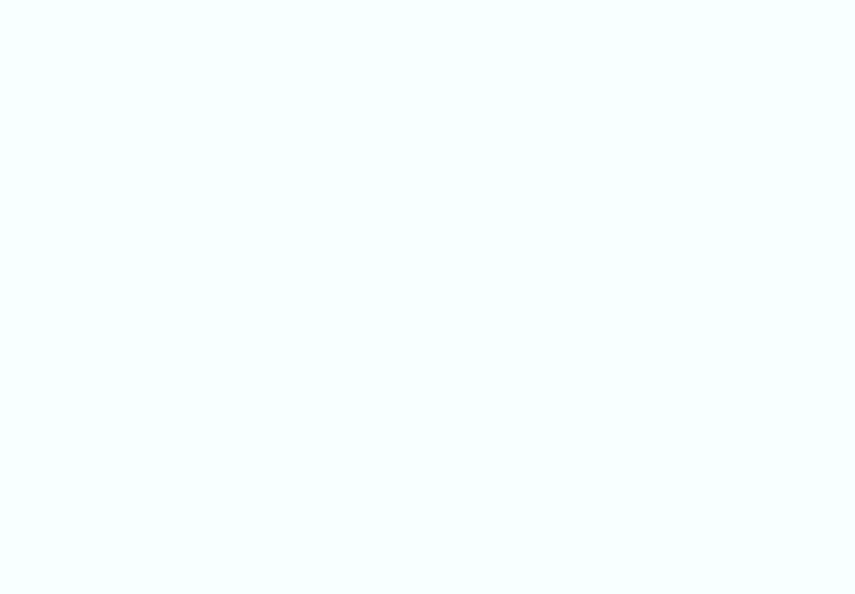
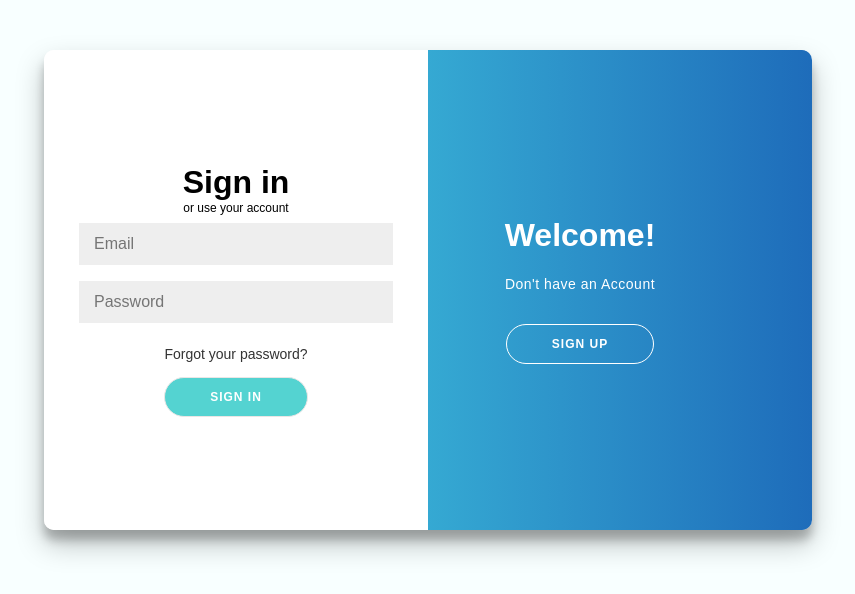
Before and after one commit to Mainudheen/allocation-management, a React (Create React App) app: page /admin-login in a window 1280 px wide. Before the commit this address had no page. Shown: the top 594 px of the page, without its empty margins (212-1067 px from the left). Built offline with nearby package versions, Linux system fonts and the light colour scheme.

Commit message:
Added admin login

```diff
--- a/package.json
+++ b/package.json
@@ -8,6 +8,7 @@
     "@testing-library/react": "^16.3.0",
     "@testing-library/user-event": "^13.5.0",
     "framer-motion": "^12.23.9",
+    "gsap": "^3.13.0",
     "react": "^19.1.0",
     "react-dom": "^19.1.0",
     "react-router-dom": "^7.7.0",
--- a/src/App.js
+++ b/src/App.js
@@ -1,6 +1,9 @@
 import { BrowserRouter as Router, Routes, Route } from 'react-router-dom';
 import HomePage from './components/HomePage';
 import StudentLogin from './components/StudentLogin';
+import AdminAuth from './components/AdminAuth';
+
+
 
 import Dashboard from './components/Dashboard';
 import './styles.css';
@@ -11,6 +14,7 @@
       <Routes>
         <Route path="/" element={<HomePage />} />
         <Route path="/student-login" element={<StudentLogin />} />
+        <Route path="/admin-login" element={<AdminAuth />} />
         <Route path="/dashboard" element={<Dashboard />} />
       </Routes>
     </Router>
--- /dev/null
+++ b/src/components/AdminAuth.css
@@ -0,0 +1,213 @@
+/* Scoped to .admin-auth-container */
+.admin-auth-container {
+  background: #f6f5f7;
+  display: flex;
+  justify-content: center;
+  align-items: center;
+
+  flex-direction: column;
+  font-family: 'Montserrat', sans-serif;
+  height: 100mvh;
+  width: 100%;
+  margin: 0 auto;
+  position: relative;
+  overflow: hidden;
+  margin-top: 50px;
+}
+
+.admin-auth-container h1 {
+  font-weight: bold;
+  margin: 0;
+}
+
+.admin-auth-container p {
+  font-size: 14px;
+  font-weight: 100;
+  line-height: 20px;
+  letter-spacing: 0.5px;
+  margin: 20px 0 30px;
+}
+
+.admin-auth-container span {
+  font-size: 12px;
+}
+
+.admin-auth-container a {
+  color: #333;
+  font-size: 14px;
+  text-decoration: none;
+  margin: 15px 0;
+}
+
+.admin-auth-container button {
+  border-radius: 20px;
+  border: 1px solid #ebe6e5;
+  background-color: #54d3d1;
+  color: #FFFFFF;
+  font-size: 12px;
+  font-weight: bold;
+  padding: 12px 45px;
+  letter-spacing: 1px;
+  text-transform: uppercase;
+  transition: transform 80ms ease-in;
+}
+
+.admin-auth-container button:active {
+  transform: scale(0.95);
+}
+
+.admin-auth-container button.ghost {
+  background-color: transparent;
+  border-color: #FFFFFF;
+}
+
+.admin-auth-container form {
+  background-color: #FFFFFF;
+  display: flex;
+  align-items: center;
+  justify-content: center;
+  flex-direction: column;
+  padding: 0 50px;
+  height: 100%;
+  text-align: center;
+}
+
+.admin-auth-container input {
+  background-color: #eee;
+  border: none;
+  padding: 12px 15px;
+  margin: 8px 0;
+  width: 100%;
+}
+
+.admin-auth-container {
+  background-color: #fff;
+  border-radius: 10px;
+  box-shadow: 0 14px 28px rgba(0, 0, 0, 0.25),
+    0 10px 10px rgba(0, 0, 0, 0.22);
+  position: relative;
+  overflow: hidden;
+  width: 768px;
+  max-width: 100%;
+  min-height: 480px;
+}
+
+.form-container {
+  position: absolute;
+  top: 0;
+  height: 100%;
+  transition: all 0.6s ease-in-out;
+}
+
+.sign-in-container {
+  left: 0;
+  width: 50%;
+  z-index: 2;
+}
+
+.admin-auth-container.right-panel-active .sign-in-container {
+  transform: translateX(100%);
+}
+
+.sign-up-container {
+  left: 0;
+  width: 50%;
+  opacity: 0;
+  z-index: 1;
+}
+
+.admin-auth-container.right-panel-active .sign-up-container {
+  transform: translateX(100%);
+  opacity: 1;
+  z-index: 5;
+  animation: show 0.6s;
+}
+
+@keyframes show {
+  0%, 49.99% {
+    opacity: 0;
+    z-index: 1;
+  }
+
+  50%, 100% {
+    opacity: 1;
+    z-index: 5;
+  }
+}
+
+.overlay-container {
+  position: absolute;
+  top: 0;
+  left: 50%;
+  width: 50%;
+  height: 100%;
+  overflow: hidden;
+  transition: transform 0.6s ease-in-out;
+  z-index: 100;
+}
+
+.admin-auth-container.right-panel-active .overlay-container {
+  transform: translateX(-100%);
+}
+
+.overlay {
+  background: linear-gradient(to right, #4ce6eb, #1e6cba);
+  color: #FFFFFF;
+  position: relative;
+  left: -100%;
+  height: 100%;
+  width: 200%;
+  transform: translateX(0);
+  transition: transform 0.6s ease-in-out;
+}
+
+.admin-auth-container.right-panel-active .overlay {
+  transform: translateX(50%);
+}
+
+.overlay-panel {
+  position: absolute;
+  display: flex;
+  align-items: center;
+  justify-content: center;
+  flex-direction: column;
+  padding: 0 40px;
+  text-align: center;
+  top: 0;
+  height: 100%;
+  width: 50%;
+  transform: translateX(0);
+  transition: transform 0.6s ease-in-out;
+}
+
+.overlay-left {
+  transform: translateX(-20%);
+}
+
+.admin-auth-container.right-panel-active .overlay-left {
+  transform: translateX(0);
+}
+
+.overlay-right {
+  right: 0;
+  transform: translateX(0);
+}
+
+.admin-auth-container.right-panel-active .overlay-right {
+  transform: translateX(20%);
+}
+
+.social-container {
+  margin: 20px 0;
+}
+
+.social-container a {
+  border: 1px solid #DDDDDD;
+  border-radius: 50%;
+  display: inline-flex;
+  justify-content: center;
+  align-items: center;
+  margin: 0 5px;
+  height: 40px;
+  width: 40px;
+}
--- /dev/null
+++ b/src/components/AdminAuth.jsx
@@ -0,0 +1,51 @@
+import React, { useState } from 'react';
+import './AdminAuth.css';
+
+function AdminAuth() {
+  const [isRightPanelActive, setIsRightPanelActive] = useState(false);
+
+  return (
+    <div className={`admin-auth-container ${isRightPanelActive ? 'right-panel-active' : ''}`} id="container">
+      <div className="form-container sign-up-container">
+        <form>
+          <h1>Create Account</h1>
+
+          <span>or use your email for registration</span>
+          <input type="text" placeholder="Name" />
+          <input type="email" placeholder="Email" />
+          <input type="password" placeholder="Password" />
+          <button>Sign Up</button>
+        </form>
+      </div>
+
+      <div className="form-container sign-in-container">
+        <form>
+          <h1>Sign in</h1>
+
+          <span>or use your account</span>
+          <input type="email" placeholder="Email" />
+          <input type="password" placeholder="Password" />
+          <a href="#">Forgot your password?</a>
+          <button>Sign In</button>
+        </form>
+      </div>
+
+      <div className="overlay-container">
+        <div className="overlay">
+          <div className="overlay-panel overlay-left">
+            <h1>Welcome Back!</h1>
+            <p>Already have an Account</p>
+            <button className="ghost" onClick={() => setIsRightPanelActive(false)}>Sign In</button>
+          </div>
+          <div className="overlay-panel overlay-right">
+            <h1>Welcome!</h1>
+            <p>Don't have an Account</p>
+            <button className="ghost" onClick={() => setIsRightPanelActive(true)}>Sign Up</button>
+          </div>
+        </div>
+      </div>
+    </div>
+  );
+}
+
+export default AdminAuth;
--- a/src/components/StudentLogin.jsx
+++ b/src/components/StudentLogin.jsx
@@ -52,8 +52,7 @@
     <div className="student-login-container">
 
       <form className="student-login-card" onSubmit={handleSubmit}>
-        <h2>STUDENT LOGIN</h2>
-
+            <h2>STUDENT LOGIN </h2>
         <input
           type="text"
           name="name"
--- a/src/index.css
+++ b/src/index.css
@@ -1,4 +1,4 @@
-.auth-container {
+/* .auth-container {
   display: flex;
   flex-direction: column;
   gap: 10px;
@@ -24,3 +24,4 @@
   padding: 10px;
   text-align: center;
 }
+ */
```
Also changed, not shown: 1 other file (tests, documents, lock files or other folders).
